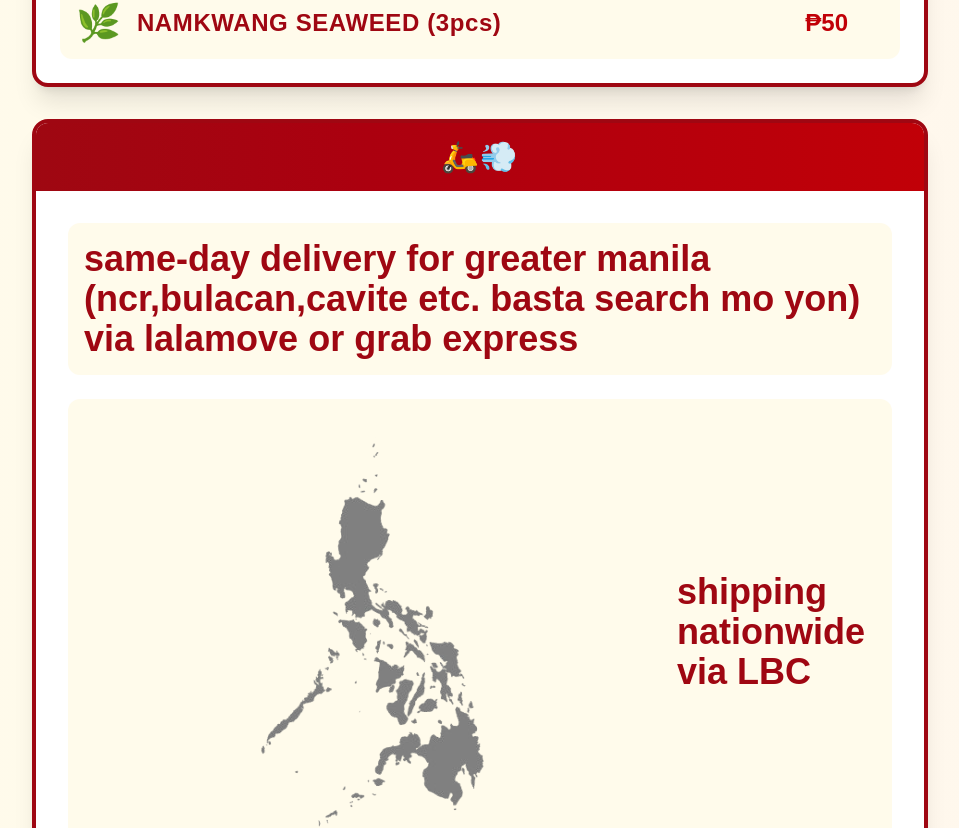
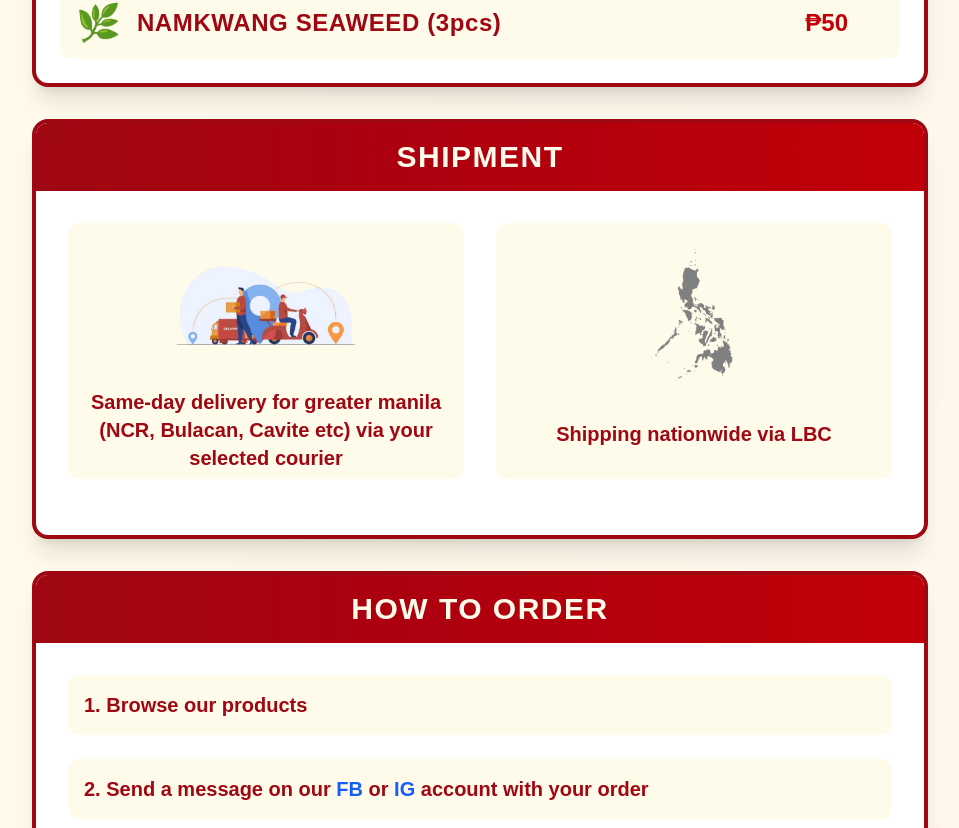
Before and after one commit to kevinwynsor/oishii-imported, a Next.js app: page / in a window 1280 px wide. Shown: the part 1377-2205 px from the top of the page, without its empty margins (160-1119 px from the left). Built offline with nearby package versions, Linux system fonts and the light colour scheme.

Commit message:
added some components

```diff
--- a/app/page.tsx
+++ b/app/page.tsx
@@ -132,23 +132,32 @@ const RamenPricelist = () => {
             {/* Contact Header */}
             <div className="bg-gradient-to-r from-red-800 to-red-700 p-4">
               <h2 className="text-3xl font-bold text-amber-50 text-center tracking-wider">
-                🛵💨
+                SHIPMENT
               </h2>
             </div>
 
-            <div className="p-8 space-y-6">
-              <div className='group flex items-center gap-4 p-4 bg-amber-50 rounded-xl hover:bg-gradient-to-r hover:from-amber-100 hover:to-orange-100 transition-all duration-300 transform hover:scale-105 hover:shadow-lg'>
-                <p className="text-3xl md:text-4xl font-bold text-red-800">same-day delivery for greater manila (ncr,bulacan,cavite etc. basta search mo yon) via lalamove or grab express</p>
+            <div className="p-8 space-y-6 flex flex-row">
+              <div className='h-64 basis-1/2 group flex flex-col items-center gap-4 p-4 bg-amber-50 rounded-xl hover:bg-gradient-to-r hover:from-amber-100 hover:to-orange-100 transition-all duration-300 transform hover:scale-105 hover:shadow-lg mr-8'>
+                <div className='flex flex-col basis-1/2 justify-center'>
+                <img src="/courier.png" alt="delivery" width={200} height={150} className="mx-auto"/>
+                </div>
+                <div className='flex flex-col basis-1/2 text-center'>
+                  <p className="text-lg md:text-xl font-bold text-red-800">Same-day delivery for greater manila (NCR, Bulacan, Cavite etc) via your selected courier</p>
+                </div>
               </div>
-              <div className='flex flex-row items-center group flex items-center gap-4 p-4 bg-amber-50 rounded-xl hover:bg-gradient-to-r hover:from-amber-100 hover:to-orange-100 transition-all duration-300 transform hover:scale-105 hover:shadow-lg'>
-                <img src="/ph.png" alt="delivery" width={600} height={400} className="mx-auto"/>
-                <p className="text-3xl md:text-4xl font-bold text-red-800">shipping nationwide via LBC</p>
+              <div className='h-64 basis-1/2 flex-col group flex items-center gap-4 p-4 bg-amber-50 rounded-xl hover:bg-gradient-to-r hover:from-amber-100 hover:to-orange-100 transition-all duration-300 transform hover:scale-105 hover:shadow-lg justify-center'>
+                <div className='flex flex-col basis-1/2 justify-center'>
+                <img src="/ph.png" alt="delivery" width={200} height={150} className="mx-auto"/>
+                </div>
+                <div className='flex flex-col basis-1/2 text-center justify-center'>
+                  <p className="text-lg md:text-xl font-bold text-red-800">Shipping nationwide via LBC</p>
+                </div>
               </div>
             </div>
           </div>
         </div>
 
-        {/* Contact Us Card */}
+        {/* How to order */}
         <div
           ref={observe('contact')}
           className={`transition-all duration-1000 transform mt-8 ${
@@ -179,11 +188,11 @@ const RamenPricelist = () => {
                 className="group flex items-center gap-4 p-4 bg-amber-50 rounded-xl hover:bg-gradient-to-r hover:from-amber-100 hover:to-orange-100 transition-all duration-300 transform hover:scale-105 hover:shadow-lg"
               >
                 <div>
-                  <p className="text-sm sm:text-xl font-bold text-red-800">2. Send a message on our FB or IG account (<a
+                  <p className="text-sm sm:text-xl font-bold text-red-800">2. Send a message on our <a
                 href="https://www.facebook.com/profile.php?id=61574972720972"
-                target="_blank" className='text-blue-400'>FB </a> <a
+                target="_blank" className='text-blue-600'>FB </a> or <a
                 href="https://instagram.com/oishii_imported_goodies"
-                target="_blank" className='text-blue-400'>IG</a>) with your order</p>
+                target="_blank" className='text-blue-600'>IG</a> account with your order</p>
                 </div>
               </div>
 
@@ -238,7 +247,7 @@ const RamenPricelist = () => {
                 className="group flex items-center gap-4 p-4 bg-amber-50 rounded-xl hover:bg-gradient-to-r hover:from-amber-100 hover:to-orange-100 transition-all duration-300 transform hover:scale-105 hover:shadow-lg"
               >
                 <div>
-                  <p className="text-lg md:text-xl font-bold text-red-800">- Discount will be givenfor bulk orders</p>
+                  <p className="text-lg md:text-xl font-bold text-red-800">- Discount will be given for bulk orders</p>
                 </div>
               </div>
 
```
Also changed, not shown: public/courier.png (added).
